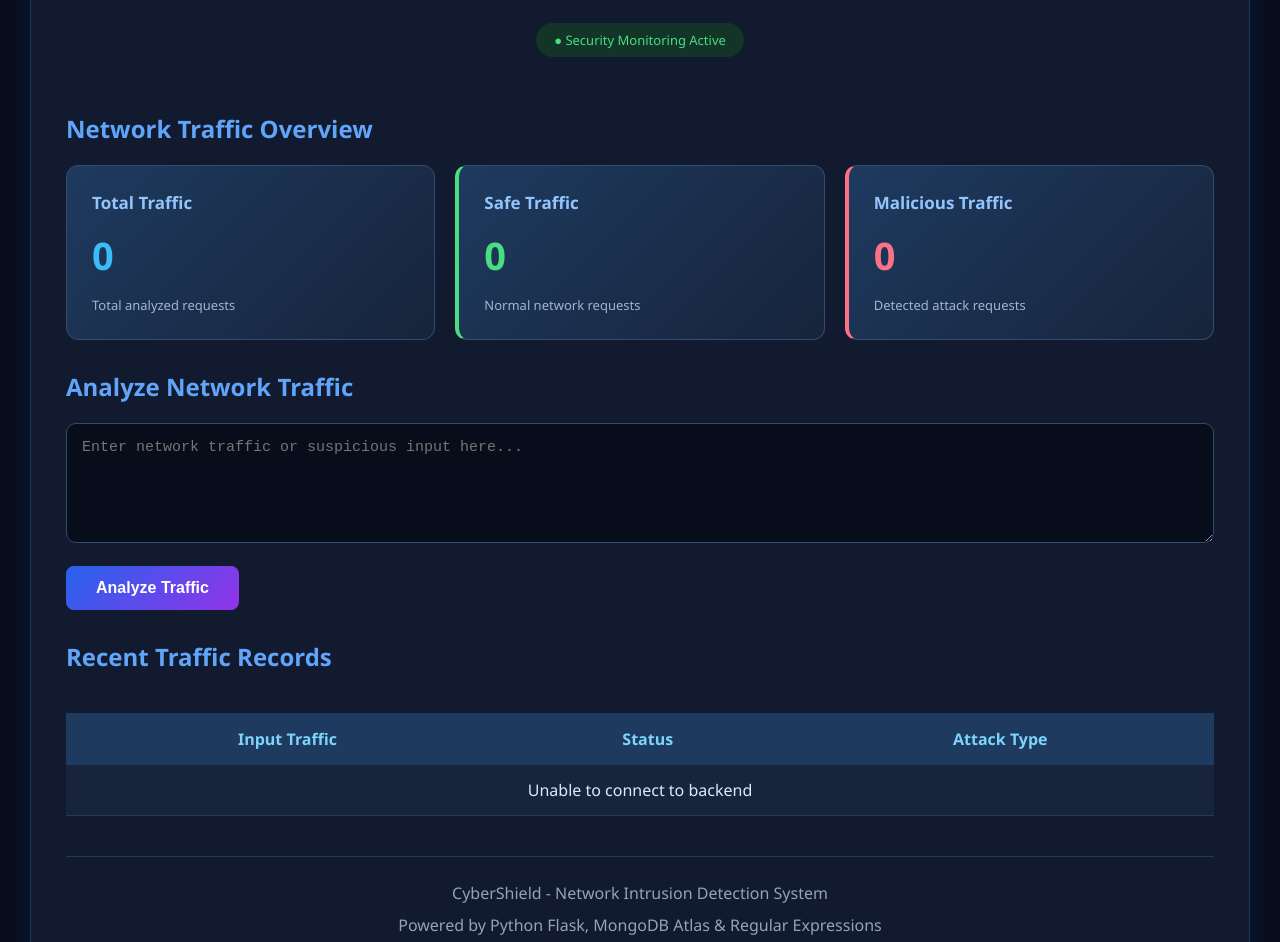
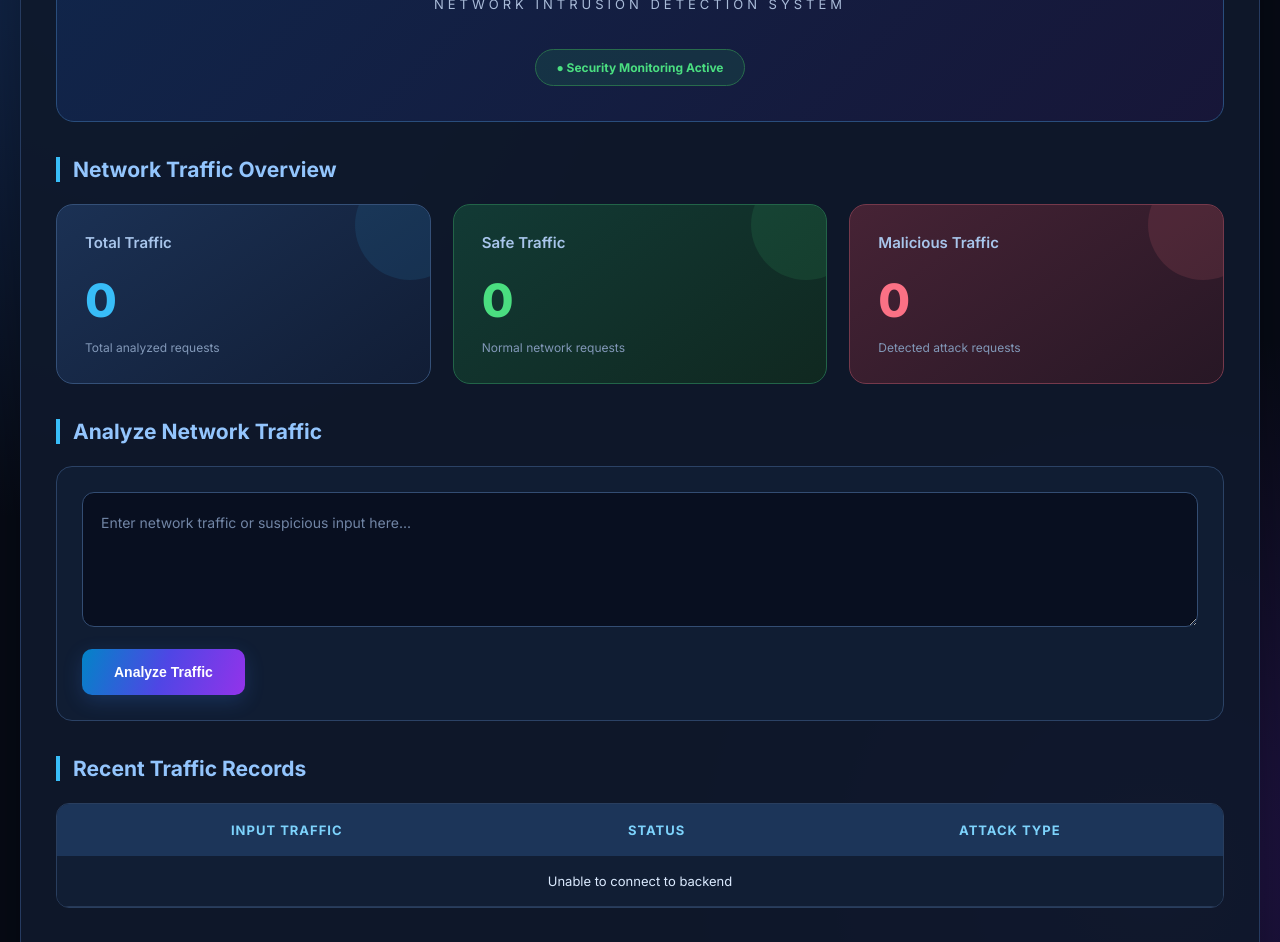
Before and after one commit to PRAGATH2006/NETWORK-DETECTION, a plain HTML site: page templates/index.html in a window 1280 px wide. Shown: the part 182-1124 px from the top of the page. Drawn offline with Linux system fonts and the light colour scheme; files that its build step writes are made by us from their sources; no server answers.

Commit message:
Update style.css

```diff
--- a/static/style.css
+++ b/static/style.css
@@ -1,3 +1,6 @@
+
+@import url('https://fonts.googleapis.com/css2?family=Inter:wght@400;500;600;700;800&display=swap');
+
 * {
     margin: 0;
     padding: 0;
@@ -5,211 +8,319 @@
 }
 
 body {
-    font-family: 'Segoe UI', Arial, sans-serif;
-    background: #080d1b;
-    color: white;
-    padding: 30px;
+    font-family: 'Inter', sans-serif;
+    background:
+        radial-gradient(circle at 10% 10%, #142c55 0, transparent 35%),
+        radial-gradient(circle at 90% 80%, #24154b 0, transparent 35%),
+        #070b16;
+    color: #e5edff;
+    min-height: 100vh;
+    padding: 35px 20px;
 }
 
 .container {
     max-width: 1250px;
     margin: auto;
-    background: #111a2e;
+    background: rgba(15, 24, 43, 0.92);
     padding: 35px;
-    border-radius: 18px;
-    border: 1px solid #263859;
-    box-shadow: 0 0 30px rgba(0, 140, 255, 0.12);
+    border-radius: 22px;
+    border: 1px solid #263b60;
+    box-shadow: 0 20px 70px rgba(0, 0, 0, 0.4);
 }
+
+/* HEADER */
 
 header {
     text-align: center;
-    padding: 20px;
+    padding: 35px 15px;
     margin-bottom: 35px;
+    background: linear-gradient(135deg, #10264b, #171638);
+    border: 1px solid #294d7c;
+    border-radius: 18px;
 }
 
 header h1 {
+    font-size: 48px;
+    font-weight: 800;
+    letter-spacing: 2px;
     color: #38bdf8;
-    font-size: 42px;
-    margin-bottom: 10px;
+    text-shadow: 0 0 25px #0ea5e966;
+    margin-bottom: 12px;
 }
 
 header p {
-    color: #a5b4cc;
-    letter-spacing: 3px;
-    margin-bottom: 15px;
+    color: #a9bbd8;
+    font-size: 13px;
+    letter-spacing: 4px;
+    margin-bottom: 22px;
 }
 
 .security-status {
+    display: inline-block;
     color: #4ade80;
-    background: #123528;
-    padding: 8px 18px;
-    border-radius: 20px;
-    font-size: 13px;
+    background: rgba(34, 197, 94, 0.12);
+    border: 1px solid #286c4c;
+    padding: 10px 20px;
+    border-radius: 30px;
+    font-size: 12px;
+    font-weight: 700;
 }
 
+/* SECTION HEADINGS */
+
 h2 {
-    color: #60a5fa;
-    margin: 30px 0 20px;
+    color: #93c5fd;
+    font-size: 21px;
+    margin: 35px 0 22px;
+    padding-left: 13px;
+    border-left: 4px solid #38bdf8;
 }
+
+/* STATISTICS */
 
 .stats-container {
     display: grid;
     grid-template-columns: repeat(3, 1fr);
-    gap: 20px;
+    gap: 22px;
 }
 
 .stat-card {
-    background: linear-gradient(135deg, #1e3a5f, #17243b);
-    padding: 25px;
-    border-radius: 12px;
-    border: 1px solid #334b70;
-    transition: 0.3s;
+    position: relative;
+    overflow: hidden;
+    background: linear-gradient(145deg, #1b3154, #111d35);
+    padding: 28px;
+    border-radius: 17px;
+    border: 1px solid #345078;
+    transition: 0.3s ease;
+}
+
+.stat-card::after {
+    content: "";
+    position: absolute;
+    width: 110px;
+    height: 110px;
+    right: -35px;
+    top: -35px;
+    background: rgba(56, 189, 248, 0.10);
+    border-radius: 50%;
 }
 
 .stat-card:hover {
-    transform: translateY(-5px);
-    box-shadow: 0 5px 20px #2563eb44;
+    transform: translateY(-7px);
+    border-color: #38bdf8;
+    box-shadow: 0 12px 30px rgba(14, 165, 233, 0.15);
 }
 
 .stat-card h3 {
-    color: #93c5fd;
-    font-size: 17px;
+    color: #a8c5eb;
+    font-size: 15px;
+    font-weight: 600;
 }
 
 .stat-card h1 {
-    font-size: 38px;
-    margin: 15px 0;
     color: #38bdf8;
+    font-size: 46px;
+    margin: 20px 0 12px;
+    font-weight: 800;
 }
 
 .stat-card p {
-    color: #a5b4cc;
-    font-size: 13px;
+    color: #8298b8;
+    font-size: 12px;
 }
 
 .safe-card {
-    border-left: 4px solid #4ade80;
+    border-color: #226448;
+    background: linear-gradient(145deg, #123a35, #102820);
 }
 
 .safe-card h1 {
     color: #4ade80;
 }
 
+.safe-card::after {
+    background: rgba(74, 222, 128, 0.10);
+}
+
 .danger-card {
-    border-left: 4px solid #fb7185;
+    border-color: #75394b;
+    background: linear-gradient(145deg, #462335, #271725);
 }
 
 .danger-card h1 {
     color: #fb7185;
 }
 
+.danger-card::after {
+    background: rgba(251, 113, 133, 0.12);
+}
+
+/* INPUT AREA */
+
+form {
+    background: #101d33;
+    border: 1px solid #2b4265;
+    padding: 25px;
+    border-radius: 16px;
+    margin-top: 20px;
+}
+
 textarea {
     width: 100%;
-    height: 120px;
-    padding: 15px;
-    background: #080d1b;
-    color: white;
-    border: 1px solid #334b70;
-    border-radius: 10px;
-    font-size: 15px;
+    height: 135px;
+    padding: 18px;
+    background: #080f20;
+    color: #e2eaff;
+    border: 1px solid #334d73;
+    border-radius: 12px;
+    font-family: 'Inter', sans-serif;
+    font-size: 14px;
+    line-height: 1.7;
     outline: none;
     resize: vertical;
+    margin-bottom: 18px;
+}
+
+textarea::placeholder {
+    color: #7185a5;
 }
 
 textarea:focus {
     border-color: #38bdf8;
-    box-shadow: 0 0 12px #0ea5e955;
+    box-shadow: 0 0 0 3px rgba(56, 189, 248, 0.12);
 }
 
+/* BUTTON */
+
 button {
-    background: linear-gradient(135deg, #2563eb, #9333ea);
+    background: linear-gradient(110deg, #0284c7, #4f46e5, #9333ea);
     color: white;
-    padding: 13px 30px;
+    padding: 15px 32px;
     border: none;
-    border-radius: 8px;
-    font-size: 16px;
-    font-weight: bold;
+    border-radius: 10px;
+    font-size: 14px;
+    font-weight: 700;
     cursor: pointer;
     transition: 0.3s;
+    box-shadow: 0 6px 20px rgba(59, 130, 246, 0.2);
 }
 
 button:hover {
     transform: translateY(-3px);
-    box-shadow: 0 5px 20px #2563eb77;
+    box-shadow: 0 10px 25px rgba(59, 130, 246, 0.4);
 }
+
+/* RESULT MESSAGE */
+
+#result {
+    margin-top: 20px;
+    padding: 15px;
+    border-radius: 10px;
+    line-height: 1.6;
+}
+
+/* TABLE */
 
 .table-container {
     overflow-x: auto;
+    border: 1px solid #293e5e;
+    border-radius: 13px;
+    margin-top: 20px;
 }
 
 table {
     width: 100%;
-    margin-top: 20px;
     border-collapse: collapse;
-    border-radius: 10px;
+    min-width: 550px;
 }
 
 th {
-    background: #1e3a5f;
+    background: #1c3559;
     color: #7dd3fc;
-    padding: 15px;
+    padding: 18px 14px;
+    font-size: 13px;
+    text-transform: uppercase;
+    letter-spacing: 1px;
 }
 
 td {
-    background: #17243b;
+    background: #111e34;
     color: #dbeafe;
-    padding: 14px;
-    border-bottom: 1px solid #263859;
+    padding: 17px 14px;
+    border-bottom: 1px solid #263957;
     text-align: center;
+    font-size: 13px;
     word-break: break-word;
 }
 
 tr:hover td {
-    background: #203451;
+    background: #1b304d;
 }
 
 .safe {
     color: #4ade80;
-    font-weight: bold;
+    font-weight: 700;
 }
 
 .malicious {
     color: #fb7185;
-    font-weight: bold;
+    font-weight: 700;
 }
+
+/* FOOTER */
 
 footer {
     text-align: center;
-    margin-top: 40px;
-    padding: 20px;
-    border-top: 1px solid #263859;
-    color: #94a3b8;
-    line-height: 2;
+    margin-top: 45px;
+    padding: 25px 10px 10px;
+    border-top: 1px solid #293e5e;
+    color: #8499b8;
+    font-size: 12px;
+    line-height: 2.2;
 }
 
+/* MOBILE RESPONSIVE */
+
 @media (max-width: 768px) {
-
     body {
-        padding: 10px;
+        padding: 12px;
     }
 
     .container {
         padding: 18px;
+        border-radius: 15px;
+    }
+
+    header {
+        padding: 28px 10px;
     }
 
     header h1 {
-        font-size: 30px;
+        font-size: 34px;
+    }
+
+    header p {
+        font-size: 10px;
+        letter-spacing: 2px;
     }
 
     .stats-container {
         grid-template-columns: 1fr;
     }
 
-    table {
-        font-size: 12px;
+    .stat-card {
+        padding: 23px;
     }
 
-    th, td {
-        padding: 8px;
+    h2 {
+        font-size: 18px;
+    }
+
+    form {
+        padding: 16px;
+    }
+
+    button {
+        width: 100%;
     }
 }
```
